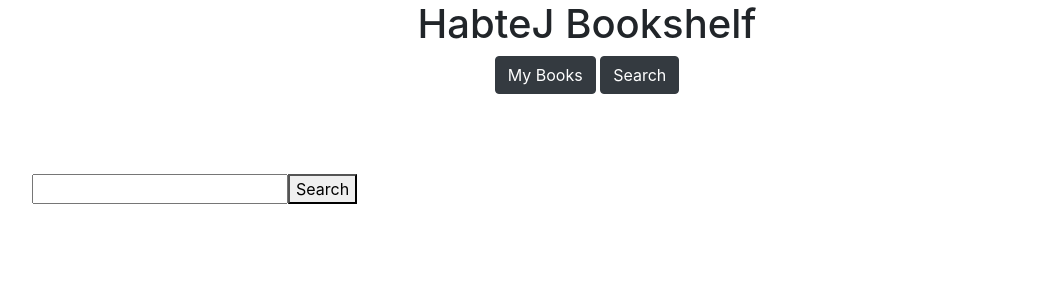
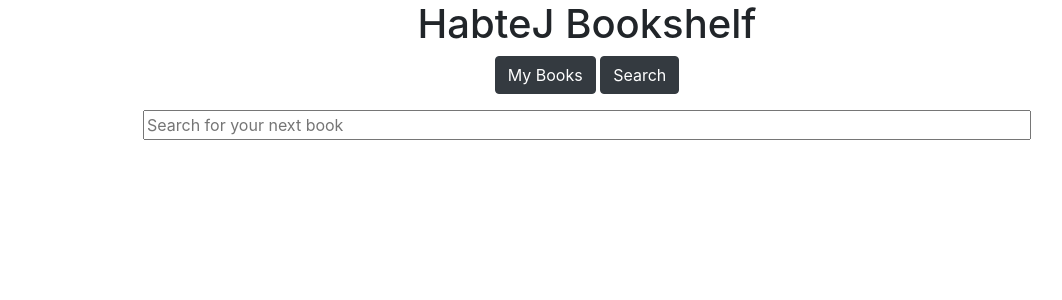
Before and after one commit to JEmnetu/myBookshelf, a React (Create React App) app in the folder client/: page / in a window 1280 px wide. Shown: the top 300 px of the page, without its empty margins (53-1115 px from the left). Built offline with nearby package versions, Linux system fonts and the light colour scheme.

Commit message:
search updates

```diff
--- a/client/src/App.css
+++ b/client/src/App.css
@@ -3,16 +3,28 @@
 }
 
 .srd {
-  margin-top: 4rem;
-  margin-bottom: 2rem;
+  display: flex;
+  justify-content: center;
 }
 
-#search-flex {
-  display: flex;
-  justify-content: space-between;
+#search-input {
+  width: 80%;
 }
 
 #nav-btns {
   text-align: center;
   margin-bottom: 1rem;
 }
+
+.bookImg {
+  height: 100px;
+  width: 100px;
+  margin-left: 5rem;
+}
+
+.bookTitle {
+  margin: 0;
+  padding: 0;
+
+  margin-left: 5rem;
+}
--- a/client/src/components/SearchResult.jsx
+++ b/client/src/components/SearchResult.jsx
@@ -27,7 +27,7 @@ class SearchResult extends Component {
         <div>
           <ListGroup>
             {/* {console.log(this.props.books)} */}
-            {this.props.books.map((book) => (
+            {this.props.books?.map((book) => (
               <ListGroupItem key={book.id}>
                 <Button
                   color="dark"
@@ -56,11 +56,7 @@ class SearchResult extends Component {
         </div>
       );
     }
-    return (
-      <div>
-        <h3></h3>
-      </div>
-    );
+    return <div></div>;
   }
 }
 
--- a/client/src/pages/Search.jsx
+++ b/client/src/pages/Search.jsx
@@ -26,6 +26,7 @@ class Search extends Component {
   // };
   onInputChange = (e) => {
     const query = e.target.value;
+    // Checks initially for an empty search query
     if (query.length === 0) {
       this.setState({ isLoaded: false });
       return;
@@ -34,24 +35,30 @@ class Search extends Component {
     axios
       .get(`https://www.googleapis.com/books/v1/volumes?q=${e.target.value}`)
       .then((books) => {
-        this.setState({ books: books.data.items, isLoaded: true });
+        this.setState({ books: books.data.items, isLoaded: true }, () =>
+          console.log(this.state)
+        );
       });
+    // Checks again for an empty search after a previous
+    if (query.length === 0) {
+      this.setState({ isLoaded: false });
+      return;
+    }
   };
 
   render() {
     return (
       <Container>
-        <div id="search-flex">
-          <form className="srd" onSubmit={this.onSubmitSearch}>
-            <input
-              onChange={this.onInputChange}
-              type="text"
-              id="search"
-              name="search"
-            />
-            <button type="submit">Search</button>
-          </form>
+        <div className="srd">
+          <input
+            onChange={this.onInputChange}
+            type="text"
+            id="search-input"
+            name="search"
+            placeholder="Search for your next book"
+          />
         </div>
+
         <SearchResult books={this.state.books} ready={this.state.isLoaded} />
       </Container>
     );
```
